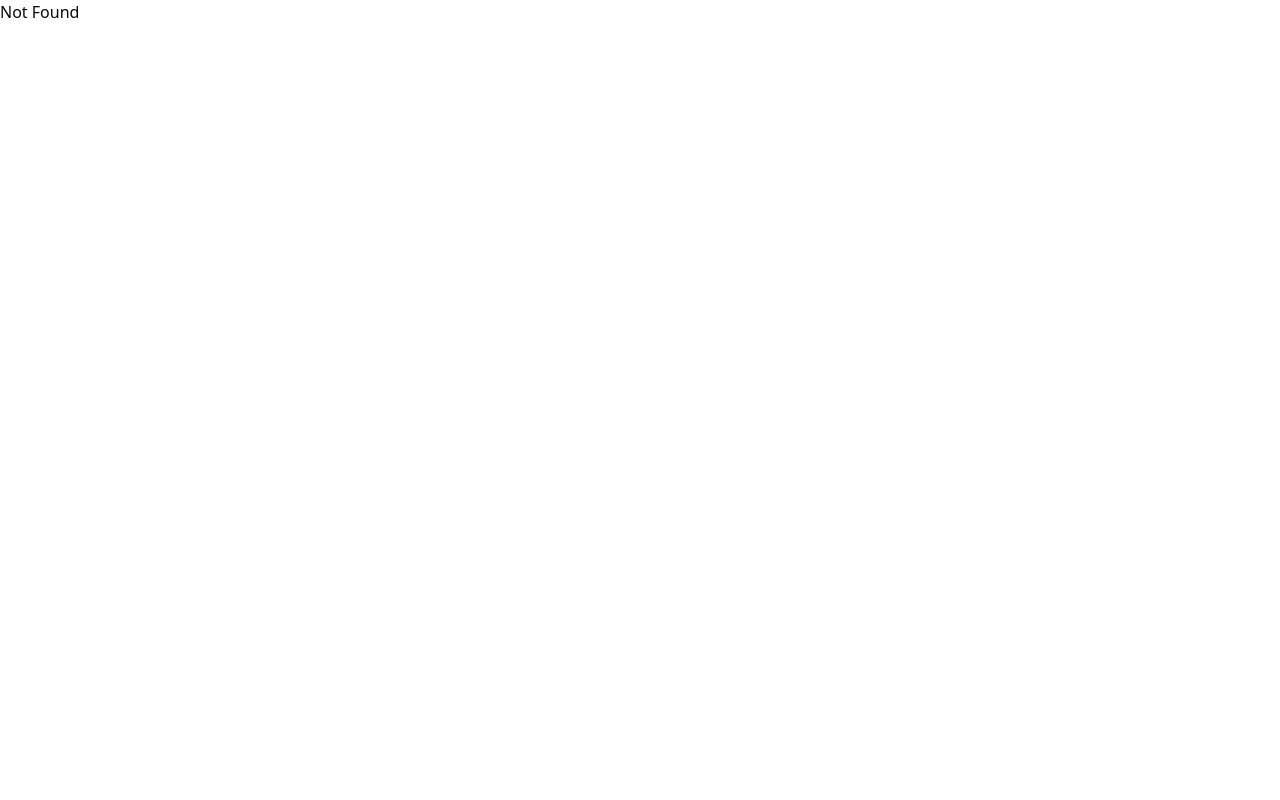
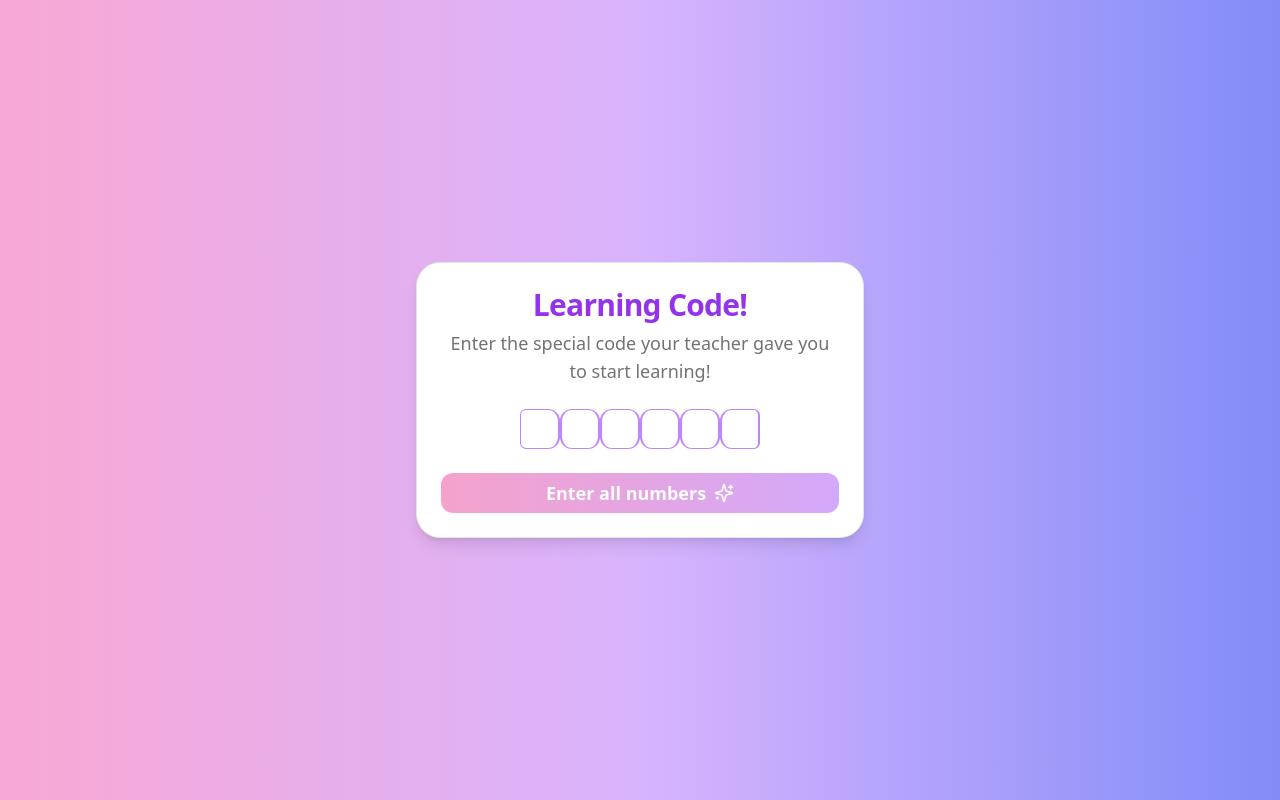
Before and after one commit to khush2003/tara, a React (Vite) app in the folder frontend/student_portal/: page /learningCode in a window 1280 px wide. Built offline with nearby package versions, Linux system fonts and the light colour scheme.

Commit message:
Create the frontend for LearningCode Page

```diff
--- a/frontend/student_portal/package.json
+++ b/frontend/student_portal/package.json
@@ -21,6 +21,7 @@
     "axios": "^1.7.7",
     "class-variance-authority": "^0.7.0",
     "clsx": "^2.1.1",
+    "input-otp": "^1.2.4",
     "lucide-react": "^0.441.0",
     "react": "^18.3.1",
     "react-dom": "^18.3.1",
--- a/frontend/student_portal/src/App.tsx
+++ b/frontend/student_portal/src/App.tsx
@@ -14,6 +14,7 @@ import TeacheraccessPage from './pages/teacher/teacheraccess';
 import StudentGuide from './pages/guidance';
 import SettingsPage from './pages/studentsetting';
 import LandingPage from './pages/games/landingpage';
+import LearningCodePage from './pages/learningCode';
 
 const App: React.FC = () => {
   return (
@@ -34,6 +35,7 @@ const App: React.FC = () => {
         <Route path="/StudentGuidance" element={<StudentGuide />} />
         <Route path="/settings" element={<SettingsPage />} />
         <Route path="/gameintro" element={<LandingPage />} />
+        <Route path="/learningCode" element={<LearningCodePage />} />
       </Routes>
     </Router>
   );
--- /dev/null
+++ b/frontend/student_portal/src/components/ui/input-otp.tsx
@@ -0,0 +1,69 @@
+import * as React from "react"
+import { OTPInput, OTPInputContext } from "input-otp"
+import { Dot } from "lucide-react"
+
+import { cn } from "@/lib/utils"
+
+const InputOTP = React.forwardRef<
+  React.ElementRef<typeof OTPInput>,
+  React.ComponentPropsWithoutRef<typeof OTPInput>
+>(({ className, containerClassName, ...props }, ref) => (
+  <OTPInput
+    ref={ref}
+    containerClassName={cn(
+      "flex items-center gap-2 has-[:disabled]:opacity-50",
+      containerClassName
+    )}
+    className={cn("disabled:cursor-not-allowed", className)}
+    {...props}
+  />
+))
+InputOTP.displayName = "InputOTP"
+
+const InputOTPGroup = React.forwardRef<
+  React.ElementRef<"div">,
+  React.ComponentPropsWithoutRef<"div">
+>(({ className, ...props }, ref) => (
+  <div ref={ref} className={cn("flex items-center", className)} {...props} />
+))
+InputOTPGroup.displayName = "InputOTPGroup"
+
+const InputOTPSlot = React.forwardRef<
+  React.ElementRef<"div">,
+  React.ComponentPropsWithoutRef<"div"> & { index: number }
+>(({ index, className, ...props }, ref) => {
+  const inputOTPContext = React.useContext(OTPInputContext)
+  const { char, hasFakeCaret, isActive } = inputOTPContext.slots[index]
+
+  return (
+    <div
+      ref={ref}
+      className={cn(
+        "relative flex h-10 w-10 items-center justify-center border-y border-r border-input text-sm transition-all first:rounded-l-md first:border-l last:rounded-r-md",
+        isActive && "z-10 ring-2 ring-ring ring-offset-background",
+        className
+      )}
+      {...props}
+    >
+      {char}
+      {hasFakeCaret && (
+        <div className="pointer-events-none absolute inset-0 flex items-center justify-center">
+          <div className="h-4 w-px animate-caret-blink bg-foreground duration-1000" />
+        </div>
+      )}
+    </div>
+  )
+})
+InputOTPSlot.displayName = "InputOTPSlot"
+
+const InputOTPSeparator = React.forwardRef<
+  React.ElementRef<"div">,
+  React.ComponentPropsWithoutRef<"div">
+>(({ ...props }, ref) => (
+  <div ref={ref} role="separator" {...props}>
+    <Dot />
+  </div>
+))
+InputOTPSeparator.displayName = "InputOTPSeparator"
+
+export { InputOTP, InputOTPGroup, InputOTPSlot, InputOTPSeparator }
--- a/frontend/student_portal/src/components/user_auth_register.tsx
+++ b/frontend/student_portal/src/components/user_auth_register.tsx
@@ -52,7 +52,7 @@ export const UserAuthForm: React.FC<UserAuthFormProps> = ({ className, ...props
 
       if (response.ok) {
         console.log("Registration successful", data);
-        navigate("/"); // Redirect on success
+        navigate("/learningCode"); // Redirect on success
       } else {
         console.log("Registration failed with response:", data);
         setErrorMessage(data.message || "Registration failed");
--- /dev/null
+++ b/frontend/student_portal/src/pages/learningCode.tsx
@@ -0,0 +1,80 @@
+
+import { useState } from 'react'
+import { Button } from "@/components/ui/button"
+import { Card, CardContent, CardDescription, CardFooter, CardHeader, CardTitle } from "@/components/ui/card"
+import { InputOTP, InputOTPGroup, InputOTPSlot } from "@/components/ui/input-otp"
+import { Check, Stars } from "lucide-react"
+import { useNavigate } from 'react-router-dom'
+
+export default function LearningCodePage() {
+  const [otp, setOtp] = useState('')
+  const [isComplete, setIsComplete] = useState(false)
+  const navigate = useNavigate();
+
+  const handleComplete = (value: string) => {
+    setOtp(value)
+    setIsComplete(value.length === 6)
+  }
+
+  const handleSubmit = (e: React.FormEvent) => {
+    e.preventDefault()
+    console.log('Submitting OTP:', otp)
+    navigate('/dashboard');
+
+    // Here you would typically send the OTP to your backend for verification
+  }
+
+  return (
+    <div className="min-h-screen flex items-center justify-center bg-gradient-to-r from-pink-300 via-purple-300 to-indigo-400">
+      <Card className="w-full max-w-md bg-white rounded-3xl shadow-lg">
+        <CardHeader>
+          <CardTitle className="text-3xl font-bold text-center text-purple-600">
+            Learning Code!
+          </CardTitle>
+          <CardDescription className="text-center text-lg">
+            Enter the special code your teacher gave you to start learning!
+          </CardDescription>
+        </CardHeader>
+        <form onSubmit={handleSubmit}>
+          <CardContent>
+            <div className="grid w-full items-center gap-4">
+              <InputOTP
+                containerClassName='flex justify-center'
+                maxLength={6}
+                onComplete={handleComplete}
+                className="gap-2 w-full"
+              >
+                <InputOTPGroup>
+                  {Array.from({ length: 6 }).map((_, index) => (
+                    <InputOTPSlot
+                      key={index}
+                      index={index}
+                      className="rounded-xl border-2 border-purple-400 text-purple-600 text-2xl"
+                    />
+                  ))}
+                </InputOTPGroup>
+              </InputOTP>
+            </div>
+          </CardContent>
+          <CardFooter>
+            <Button
+              className="w-full text-lg font-semibold rounded-xl bg-gradient-to-r from-pink-500 to-purple-500 hover:from-pink-600 hover:to-purple-600 transition-all duration-300 transform hover:scale-105"
+              type="submit"
+              disabled={!isComplete}
+            >
+              {isComplete ? (
+                <>
+                  Confirm <Check className="ml-2 h-5 w-5" />
+                </>
+              ) : (
+                <>
+                  Enter all numbers <Stars className="ml-2 h-5 w-5" />
+                </>
+              )}
+            </Button>
+          </CardFooter>
+        </form>
+      </Card>
+    </div>
+  )
+}
```
Also changed, not shown: 1 other file (tests, documents, lock files or other folders).
